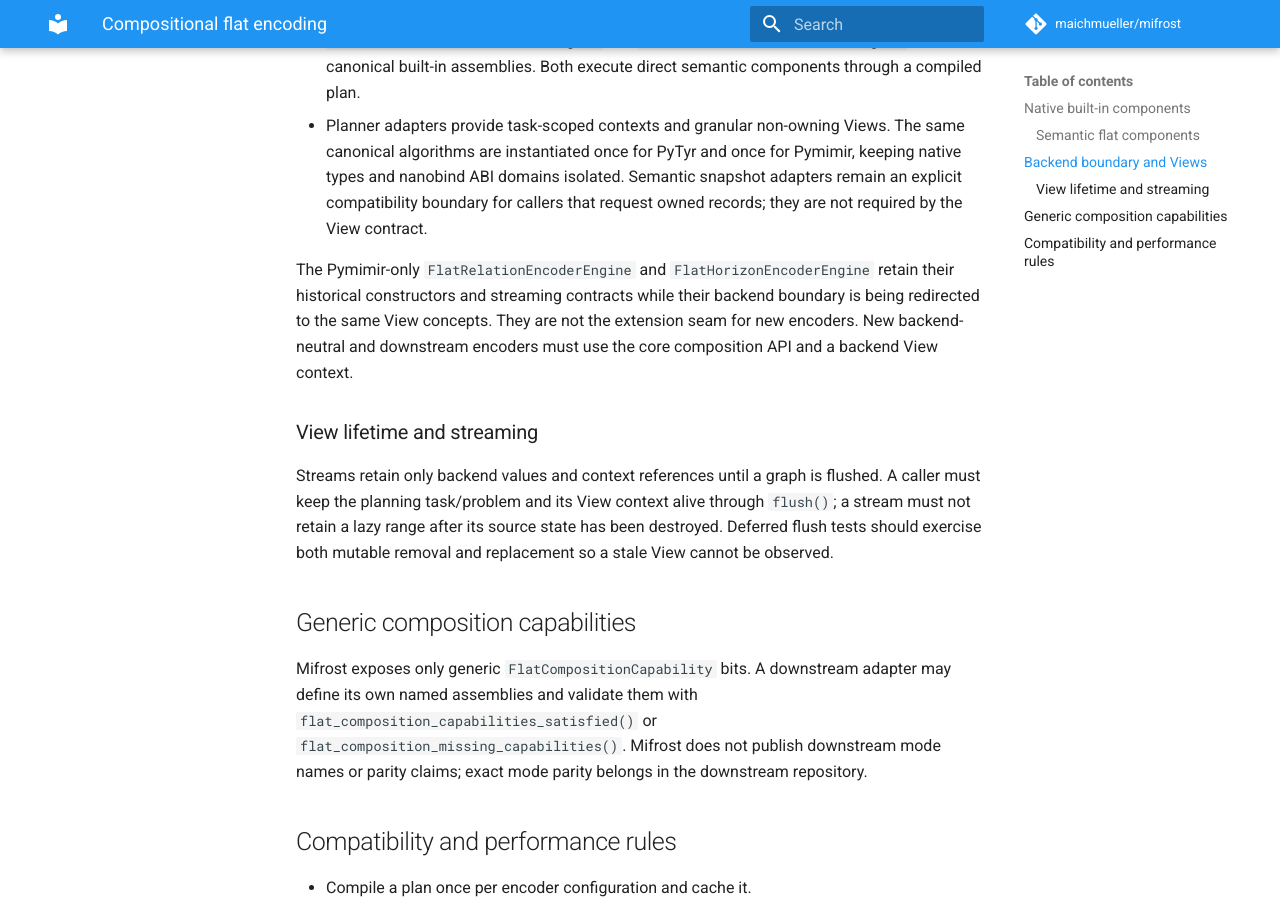
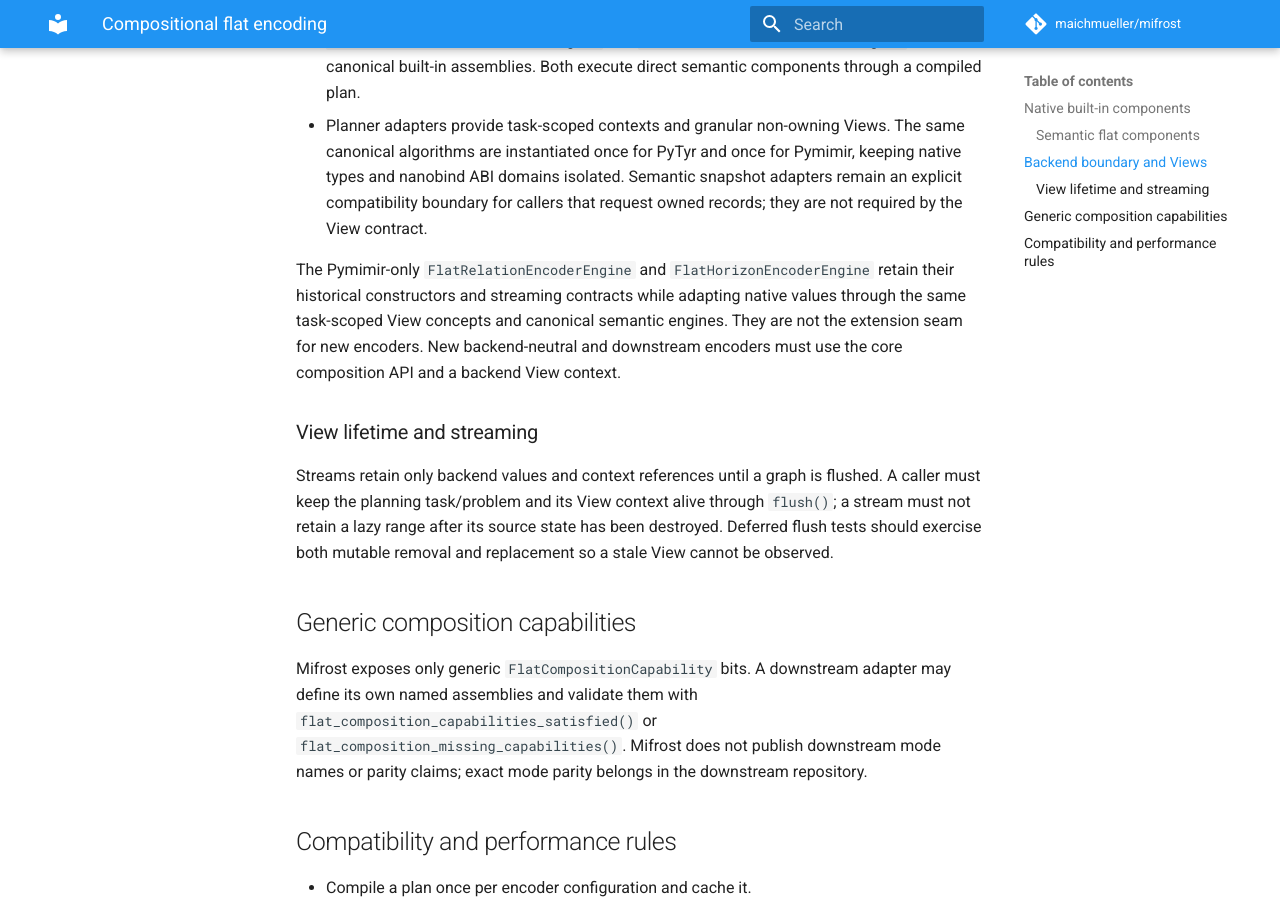
Before and after one commit to maichmueller/mifrost, an MkDocs documentation site: the page built from docs/flat-composition.md, in a window 1280 px wide and 900 px high, scrolled down 3281 px. Built offline with MkDocs 1.6.1 and Material for MkDocs 9.7.7, drawn with Linux system fonts in a browser that asks for light colours; comment, search, counter and statistics services are not loaded; the version menu is left out.

Commit message:
Document semantic View encoder boundary
Update architecture and flat composition guidance to describe the completed backend-neutral View migration.

Co-authored-by: Copilot App <223556219+Copilot@users.noreply.github.com>

```diff
--- a/docs/flat-composition.md
+++ b/docs/flat-composition.md
@@ -155,10 +155,11 @@ The reusable implementation lives in the planner-neutral core:
   request owned records; they are not required by the View contract.
 
 The Pymimir-only `FlatRelationEncoderEngine` and `FlatHorizonEncoderEngine`
-retain their historical constructors and streaming contracts while their
-backend boundary is being redirected to the same View concepts. They are not
-the extension seam for new encoders. New backend-neutral and downstream
-encoders must use the core composition API and a backend View context.
+retain their historical constructors and streaming contracts while adapting
+native values through the same task-scoped View concepts and canonical
+semantic engines. They are not the extension seam for new encoders. New
+backend-neutral and downstream encoders must use the core composition API and
+a backend View context.
 
 ### View lifetime and streaming
 
```
Also changed, not shown: docs/development/architecture.md (+3 -3 lines).
